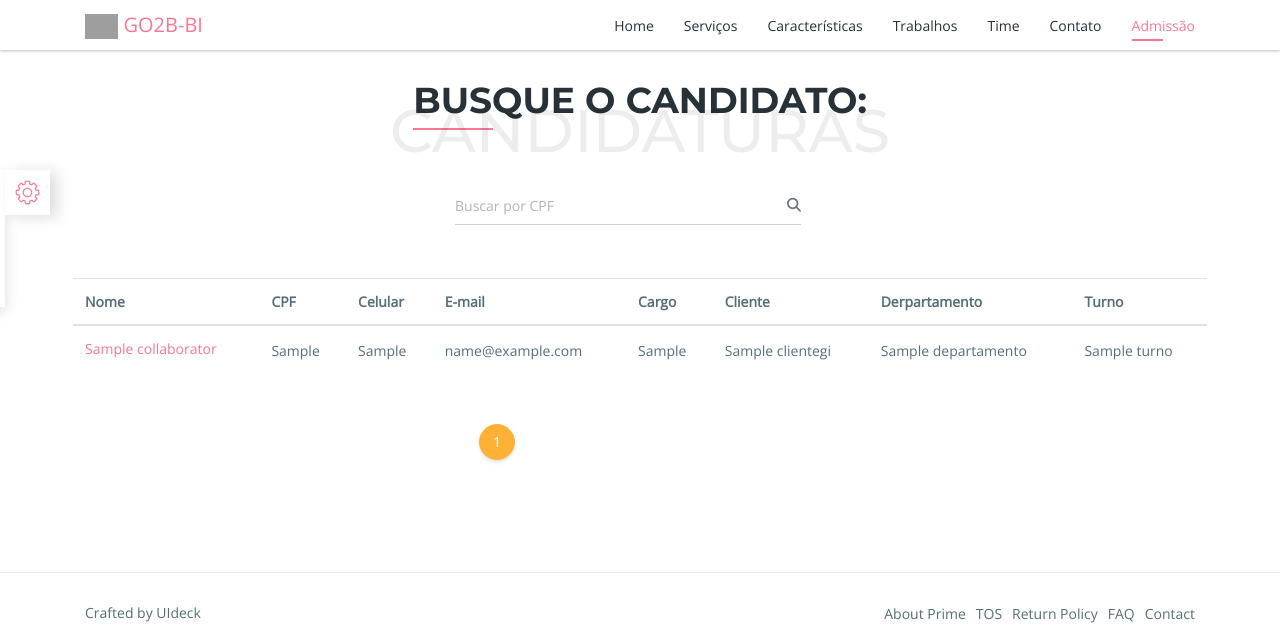
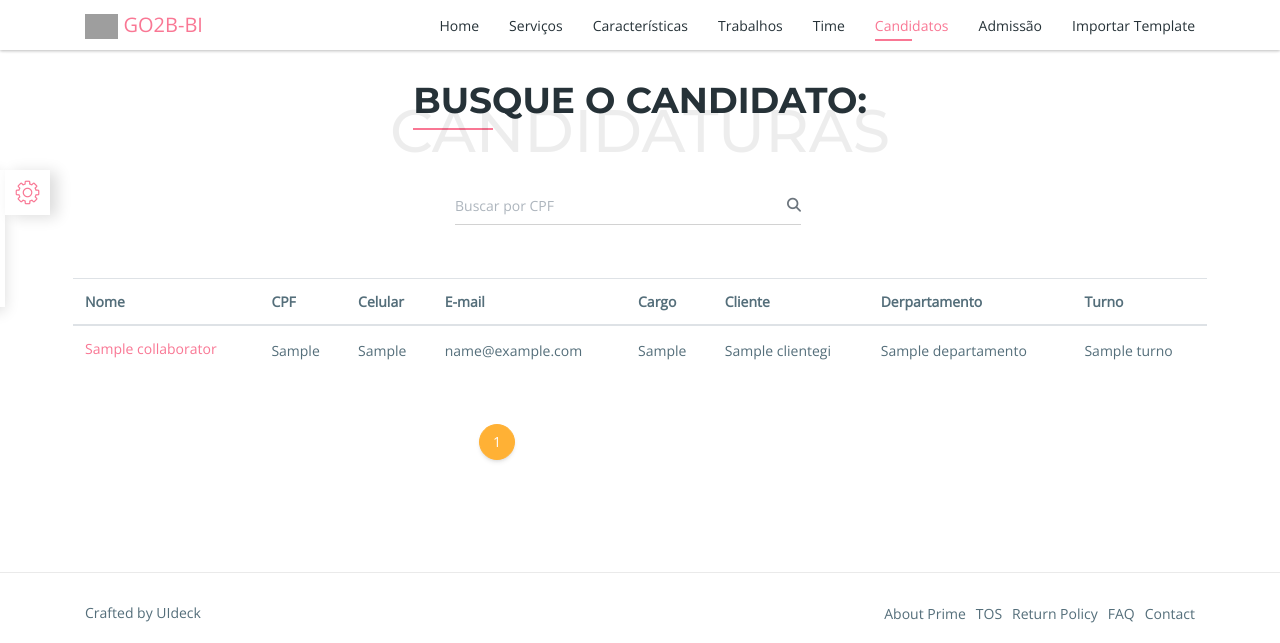
Before and after one commit to AXS05000/admissao, a Django app: page /search_collaborator/ in a window 1280 px wide. Shown: the top 643 px of the page. Run offline with Django 4.2, Linux system fonts and the light colour scheme; tables that the repository leaves empty hold one stand-in row (values such as "Sample post"); some libraries are stand-ins or nearby versions; some web fonts are replaced; grey boxes are pictures that could not be loaded.

Commit message:
V - 15-06-2023 - 18:57

```diff
--- a/static/css/upload_files.css
+++ b/static/css/upload_files.css
@@ -8,7 +8,7 @@
     --c-action-secondary: #e5e5e5;
     --c-text-primary: #0d0f21;
     --c-text-secondary: #6a6b76;
-    --c-background-primary: #d0d1de;
+    --c-background-primary: #f1f1f167;
 }
 
 body {
--- a/templates/formulario_adm.html
+++ b/templates/formulario_adm.html
@@ -54,7 +54,7 @@
                 <a class="nav-link page-scroll" href="#team">Time</a>
               </li>
               <li class="nav-item">
-                <a class="nav-link page-scroll" href="#contact">Contato</a>
+                <a class="nav-link page-scroll" href="{% url 'search_collaborator' %}">Candidatos</a>
               </li>
               <li class="nav-item">
                 <a class="nav-link page-scroll" href="#admissao">Admissão</a>
--- a/templates/formulario_adm_rh.html
+++ b/templates/formulario_adm_rh.html
@@ -54,7 +54,7 @@
                 <a class="nav-link page-scroll" href="#team">Time</a>
               </li>
               <li class="nav-item">
-                <a class="nav-link page-scroll" href="#contact">Contato</a>
+                <a class="nav-link page-scroll" href="{% url 'search_collaborator' %}">Candidatos</a>
               </li>
               <li class="nav-item">
                 <a class="nav-link page-scroll" href="#admissao">Admissão</a>
--- a/templates/index_backup.html
+++ b/templates/index_backup.html
@@ -53,7 +53,7 @@
                 <a class="nav-link page-scroll" href="#team">Time</a>
               </li>
               <li class="nav-item">
-                <a class="nav-link page-scroll" href="#contact">Contato</a>
+                <a class="nav-link page-scroll" href="{% url 'search_collaborator' %}">Candidatos</a>
               </li>
               <li class="nav-item">
                 <a class="nav-link page-scroll" href="{% url 'admissao' %}">Admissão</a>
--- a/templates/search_collaborator.html
+++ b/templates/search_collaborator.html
@@ -58,11 +58,17 @@
                 <a class="nav-link page-scroll" href="#team">Time</a>
               </li>
               <li class="nav-item">
-                <a class="nav-link page-scroll" href="#contact">Contato</a>
+                <a class="nav-link page-scroll" href="#busca">Candidatos</a>
               </li>
               <li class="nav-item">
-                <a class="nav-link page-scroll" href="#admissao">Admissão</a>
+                <a class="nav-link page-scroll" href="{% url 'admissao' %}">Admissão</a>
               </li>
+              {% if user.is_super_user %}
+              {% else %}
+              <li class="nav-item">
+                <a class="nav-link page-scroll" href="{% url 'upload_template' %}">Importar Template</a>
+              </li>
+              {% endif %}
               {% if user.is_anonymous %}
               {% else %}
               <li class="nav-item">
@@ -82,7 +88,7 @@
 
 
     <!-- Features Section Start -->
-    <section id="admissao" class="section">
+    <section id="busca" class="section">
       <div class="container">
         <div class="section-header">
           <h2 class="section-title">BUSQUE O CANDIDATO:</h2>
--- a/templates/upload.html
+++ b/templates/upload.html
@@ -53,7 +53,7 @@
                 <a class="nav-link page-scroll" href="#team">Time</a>
               </li>
               <li class="nav-item">
-                <a class="nav-link page-scroll" href="#contact">Contato</a>
+                <a class="nav-link page-scroll" href="{% url 'search_collaborator' %}">Candidatos</a>
               </li>
               <li class="nav-item">
                 <a class="nav-link page-scroll" href="{% url 'admissao' %}">Admissão</a>
```
Also changed, not shown: templates/collaborator_detail.html (+7 -1 lines).
